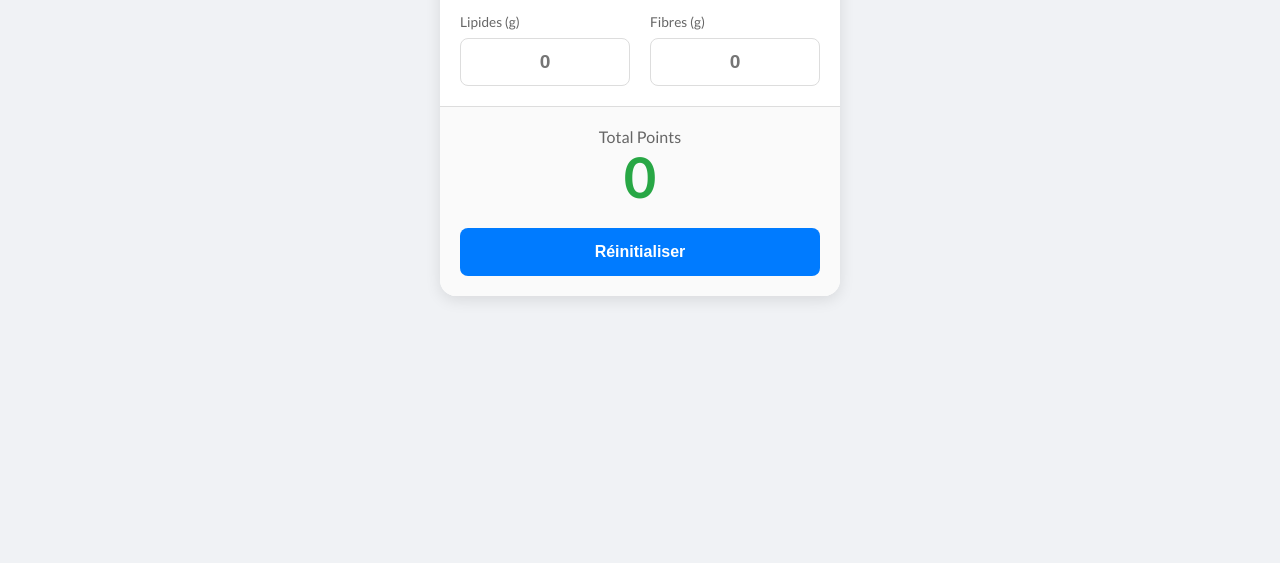
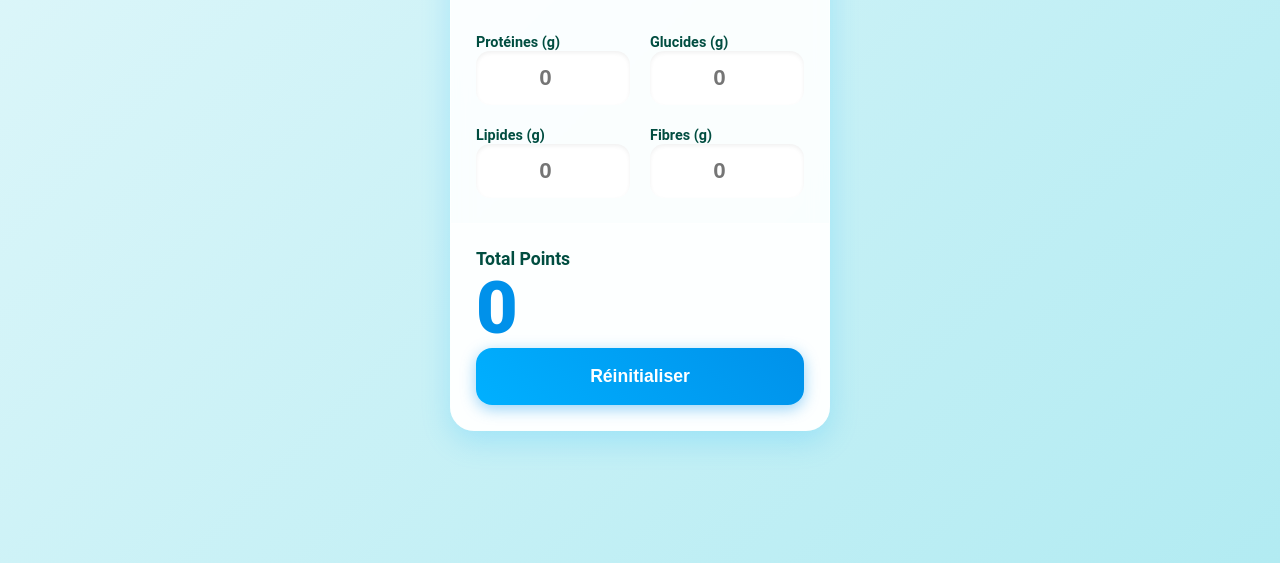
Before and after one commit to DamienBo59/momoww, a plain HTML site: page index.html in a window 1280 px wide. Shown: the part 237-800 px from the top of the page. Drawn offline with Linux system fonts and the light colour scheme.

Commit message:
Update style.css

```diff
--- a/style.css
+++ b/style.css
@@ -1,133 +1,146 @@
+/* --- Variables de Couleurs pour un thème Fantasy & Jovial --- */
 :root {
-    --primary-color: #007bff;
-    --background-color: #f0f2f5;
-    --card-color: #ffffff;
-    --text-color: #333;
-    --label-color: #666;
-    --result-color: #28a745;
-    --border-color: #ddd;
-    --shadow: 0 4px 15px rgba(0, 0, 0, 0.1);
+    --sky-blue-light: #e0f7fa;
+    --sky-blue-dark: #b2ebf2;
+    --primary-blue: #00b0ff;
+    --deep-blue: #0091ea;
+    --accent-color: #ffeb3b; /* Un jaune soleil pour contraster */
+    --card-bg: rgba(255, 255, 255, 0.9); /* Effet verre dépoli */
+    --text-color: #004d40;
+    --shadow-color: rgba(0, 176, 255, 0.2);
 }
 
 * {
     box-sizing: border-box;
+    -webkit-font-smoothing: antialiased;
 }
 
 body {
-    font-family: 'Lato', sans-serif;
-    background-color: var(--background-color);
-    color: var(--text-color);
+    /* Ajout de la police joviale "Nunito" */
+    font-family: 'Nunito', 'Roboto', sans-serif;
     margin: 0;
     display: flex;
     justify-content: center;
-    align-items: flex-start;
+    align-items: center;
     min-height: 100vh;
     padding: 20px;
+    /* Fond en dégradé subtil et "magique" */
+    background: linear-gradient(135deg, var(--sky-blue-light) 0%, var(--sky-blue-dark) 100%);
 }
 
 .calculator-container {
     width: 100%;
-    max-width: 400px; /* Taille idéale pour un smartphone */
-    background-color: var(--card-color);
-    border-radius: 16px;
-    box-shadow: var(--shadow);
+    max-width: 380px;
+    background-color: var(--card-bg);
+    /* Coins très arrondis pour un effet doux */
+    border-radius: 24px;
+    /* Ombre douce et colorée pour un effet flottant */
+    box-shadow: 0 10px 30px var(--shadow-color);
+    backdrop-filter: blur(10px); /* Effet "verre" pour le côté fantasy */
+    border: 1px solid rgba(255, 255, 255, 0.5);
     overflow: hidden;
-    display: flex;
-    flex-direction: column;
 }
 
 header {
     padding: 25px 20px;
     text-align: center;
-    border-bottom: 1px solid var(--border-color);
 }
 
 header h1 {
     margin: 0;
-    color: var(--primary-color);
-    font-size: 1.5rem;
+    color: var(--deep-blue);
+    font-size: 1.8rem;
+    font-weight: 800; /* Police plus épaisse pour le titre */
 }
 
 header p {
-    margin: 5px 0 0;
-    color: var(--label-color);
-    font-size: 0.9rem;
+    margin: 4px 0 0;
+    color: var(--text-color);
+    font-size: 1rem;
 }
 
 .calculator-form {
-    padding: 20px;
+    padding: 10px 25px 25px 25px;
     display: grid;
-    grid-template-columns: 1fr 1fr; /* Deux colonnes pour les macros */
+    grid-template-columns: 1fr 1fr;
     gap: 20px;
-}
-
-.input-group {
-    display: flex;
-    flex-direction: column;
 }
 
 .input-group label {
     margin-bottom: 8px;
-    color: var(--label-color);
-    font-size: 0.85rem;
+    color: var(--text-color);
+    font-size: 0.9rem;
+    font-weight: 700;
 }
 
 .input-group input {
     width: 100%;
-    padding: 12px;
-    border: 1px solid var(--border-color);
-    border-radius: 8px;
-    font-size: 1.2rem;
+    padding: 14px;
+    border: none;
+    border-radius: 14px;
+    font-size: 1.4rem;
     font-weight: 700;
     text-align: center;
-    /* Supprime les flèches sur les champs de type number */
-    -moz-appearance: textfield;
+    background-color: #ffffff;
+    box-shadow: inset 0 2px 4px rgba(0, 0, 0, 0.06);
+    transition: all 0.3s ease;
 }
-.input-group input::-webkit-outer-spin-button,
-.input-group input::-webkit-inner-spin-button {
-    -webkit-appearance: none;
-    margin: 0;
+
+.input-group input:focus {
+    outline: none;
+    box-shadow: inset 0 2px 4px rgba(0, 0, 0, 0.06), 0 0 0 4px var(--shadow-color);
 }
 
 footer {
-    margin-top: auto;
-    background-color: #fafafa;
-    padding: 20px;
-    border-top: 1px solid var(--border-color);
+    padding: 25px;
+    background-color: rgba(255, 255, 255, 0.6);
+    border-top: 1px solid rgba(255, 255, 255, 0.5);
 }
 
-.result-display {
+.result-wrapper {
     text-align: center;
     margin-bottom: 20px;
 }
 
 .result-label {
     display: block;
-    font-size: 1rem;
-    color: var(--label-color);
+    font-size: 1.1rem;
+    color: var(--text-color);
+    font-weight: 700;
 }
 
 .result-value {
     display: block;
-    font-size: 3.5rem;
-    font-weight: 700;
-    color: var(--result-color);
+    font-size: 4.5rem;
+    font-weight: 800;
+    color: var(--deep-blue);
     line-height: 1.1;
+    /* Effet de texte subtil */
+    text-shadow: 0 2px 4px rgba(255, 255, 255, 0.5);
 }
 
 .reset-button {
     width: 100%;
-    padding: 15px;
+    padding: 18px;
     border: none;
-    background-color: var(--primary-color);
+    /* Bouton en dégradé de bleu */
+    background: linear-gradient(45deg, var(--primary-blue), var(--deep-blue));
     color: white;
-    font-size: 1rem;
+    font-size: 1.1rem;
     font-weight: 700;
-    border-radius: 8px;
+    border-radius: 16px;
     cursor: pointer;
-    transition: background-color 0.2s;
+    box-shadow: 0 4px 15px rgba(0, 145, 234, 0.4);
+    transition: all 0.2s ease-in-out;
 }
 
+/* Animation "rebond" sur le bouton */
 .reset-button:hover {
-    background-color: #0056b3;
+    transform: translateY(-3px);
+    box-shadow: 0 6px 20px rgba(0, 145, 234, 0.5);
 }
+
+.reset-button:active {
+    transform: translateY(0px) scale(0.98);
+    box-shadow: 0 2px 10px rgba(0, 145, 234, 0.4);
+}
```
